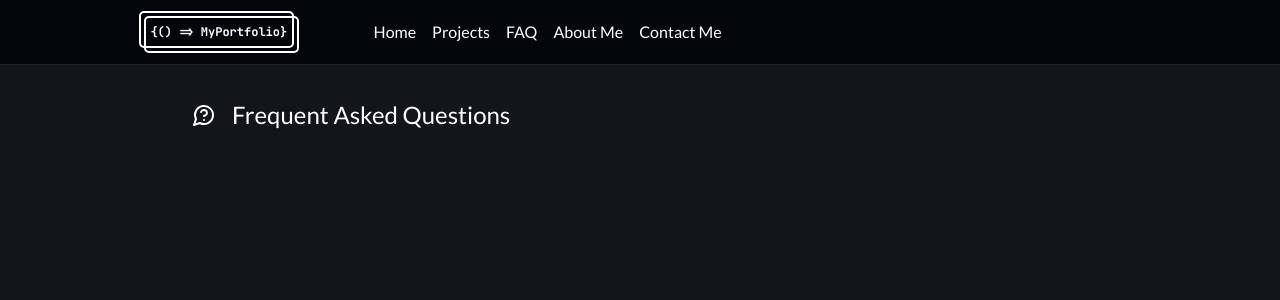
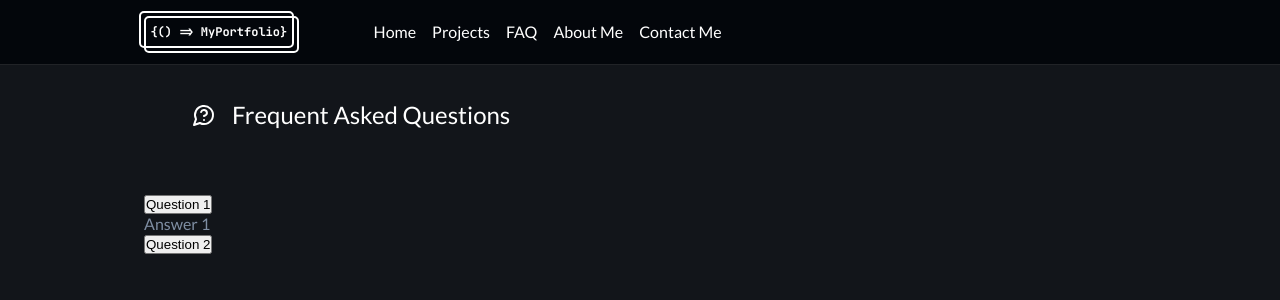
Before and after one commit to billybenntt/portfolio-project-0-showcase, a Next.js app: page /faq in a window 1280 px wide. Shown: the top 300 px of the page. Built offline with nearby package versions, Linux system fonts and the light colour scheme.

Commit message:
added accordion for FAQ

```diff
--- a/package.json
+++ b/package.json
@@ -11,11 +11,13 @@
     "scss:watch": "sass src/styles/scss/input.scss src/styles/output.css --no-source-map --watch"
   },
   "dependencies": {
-    "lucide-react": "^0.323.0",
     "next": "14.0.4",
     "react": "^18",
     "react-dom": "^18",
-    "scroll-carousel-react": "^1.0.0"
+    "lucide-react": "^0.323.0",
+    "scroll-carousel-react": "^1.0.0",
+    "@radix-ui/react-accordion": "^1.1.2",
+    "@radix-ui/react-dropdown-menu": "^2.0.6"
   },
   "devDependencies": {
     "@types/node": "^20",
--- a/src/app/faq/page.tsx
+++ b/src/app/faq/page.tsx
@@ -1,4 +1,9 @@
-import {MessageCircleQuestion } from "lucide-react";
+'use client'
+import dynamic from "next/dynamic";
+import {MessageCircleQuestion} from "lucide-react";
+
+const AccordionComponent = dynamic(() => import('@/components/AccordionComponent'), {ssr: false});
+
 
 function FAQPage() {
     return (
@@ -6,13 +11,12 @@ function FAQPage() {
 
             <section className="section">
                 <div className="section-title">
-                    <MessageCircleQuestion />
+                    <MessageCircleQuestion/>
                     <h1>Frequent Asked Questions</h1>
                 </div>
 
                 <div className="section-center">
-                    <div className="desktop">
-                    </div>
+                    <AccordionComponent/>
                 </div>
             </section>
         </main>
--- /dev/null
+++ b/src/components/AccordionComponent.tsx
@@ -0,0 +1,28 @@
+import * as Accordion from '@radix-ui/react-accordion';
+
+function AccordionComponent() {
+    return (
+        <Accordion.Root type="single" defaultValue="item-1" collapsible>
+            <Accordion.Item value="item-1">
+                <Accordion.Header>
+                    <Accordion.Trigger>Question 1</Accordion.Trigger>
+                </Accordion.Header>
+                <Accordion.Content>
+                    Answer 1
+                </Accordion.Content>
+            </Accordion.Item>
+
+            <Accordion.Item value="item-2">
+                <Accordion.Header>
+                    <Accordion.Trigger>Question 2</Accordion.Trigger>
+                </Accordion.Header>
+                <Accordion.Content>
+                    Answer 2
+                </Accordion.Content>
+            </Accordion.Item>
+
+        </Accordion.Root>
+    )
+}
+
+export default AccordionComponent
--- a/src/components/ScrollCarouselComponent.tsx
+++ b/src/components/ScrollCarouselComponent.tsx
@@ -1,5 +1,4 @@
 import SkillCard from "@/components/SkillCard";
-import React from 'react';
 import ScrollCarousel from 'scroll-carousel-react';
 import {data} from "@/data/data";
 
@@ -11,11 +10,9 @@ const ScrollCarouselComponent = () => {
             smartSpeed={true}
             speed={10}
         >
-
             {data.map((item, index) => {
                 return <SkillCard key={index} {...item}/>
             })}
-
 
         </ScrollCarousel>
     );
```
Also changed, not shown: src/components/myComponent.tsx (deleted), 1 other file (tests, documents, lock files or other folders).
